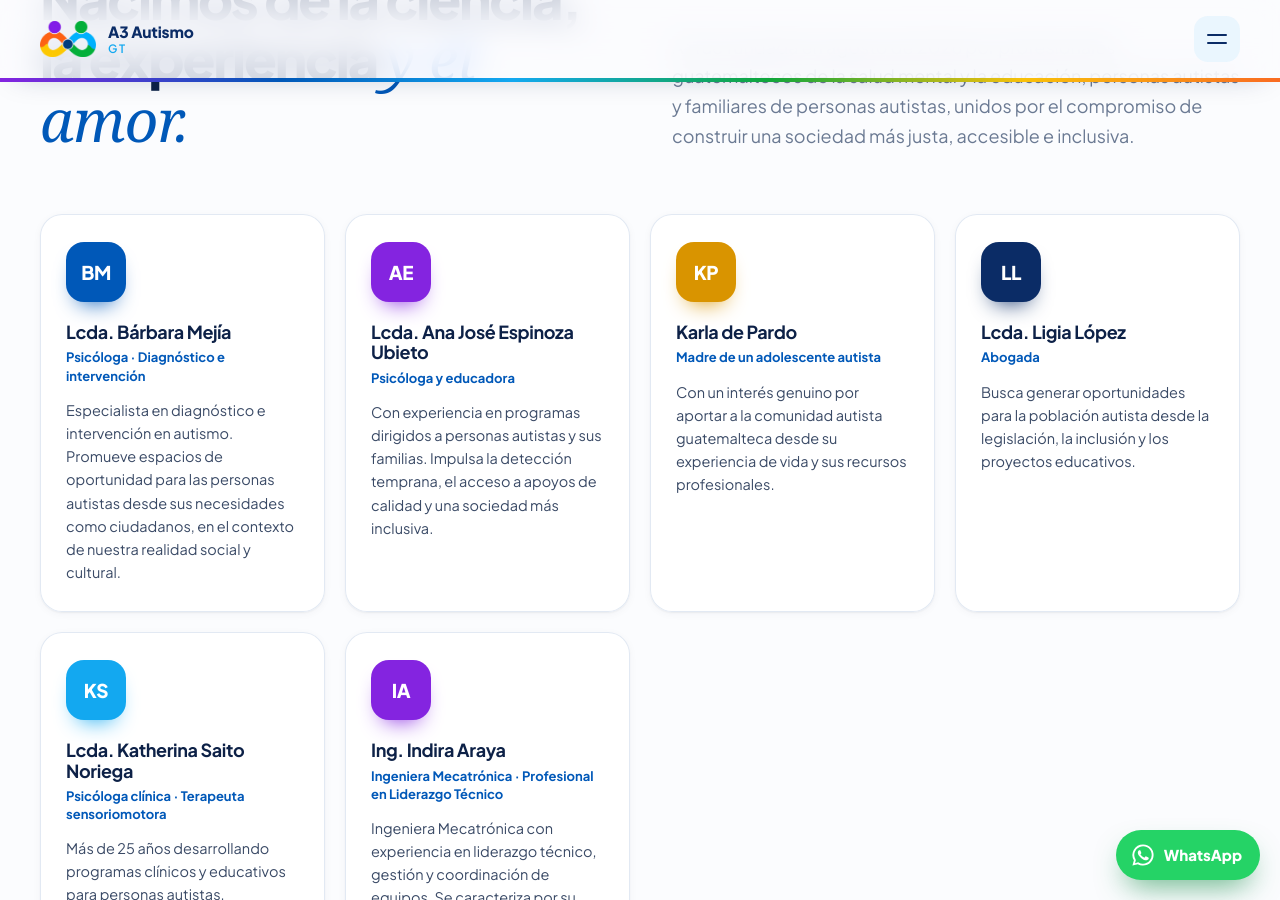
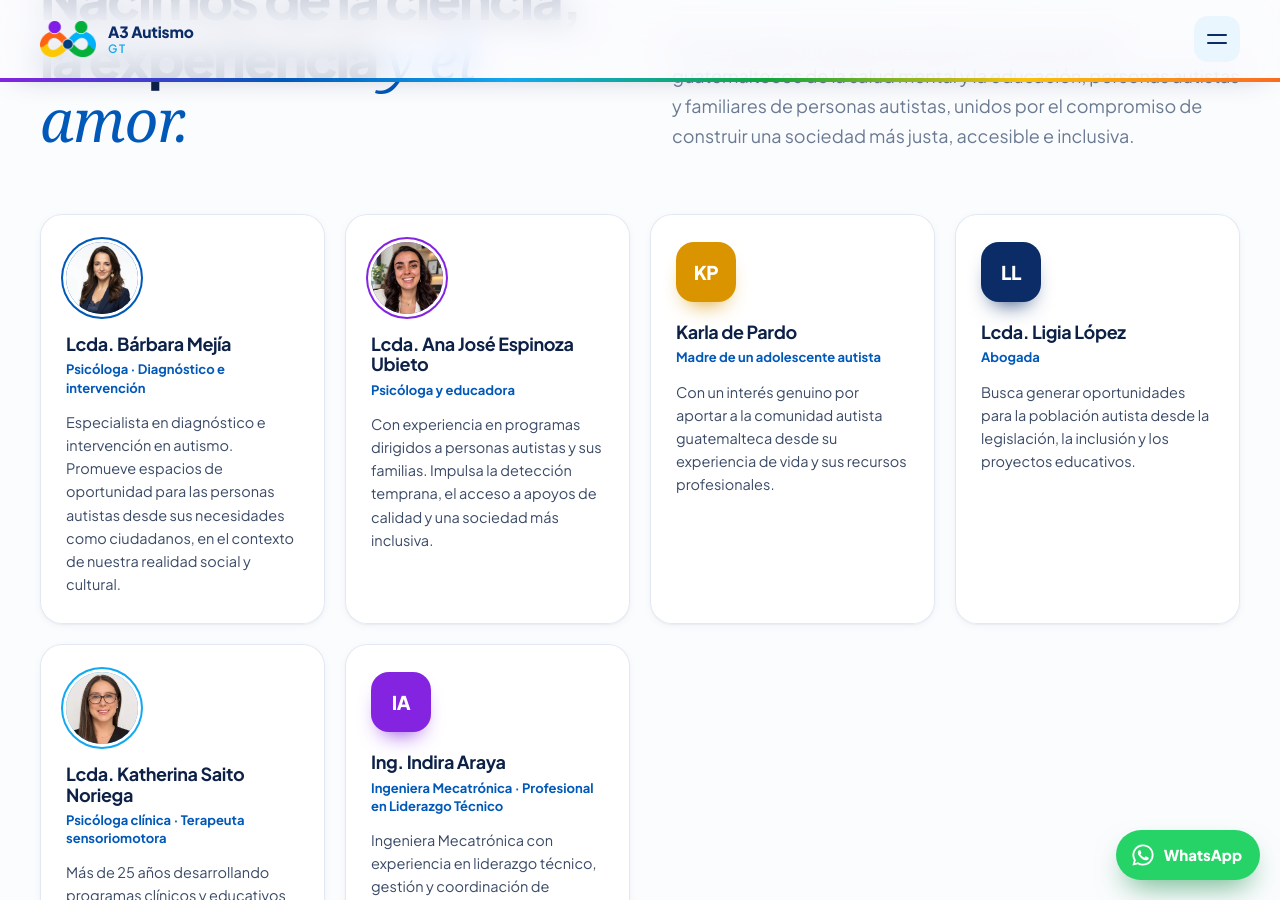
Before and after one commit to JoseMan200124/a3-autismo-gt, a Jekyll site: the page built from index.html, in a window 1280 px wide and 900 px high, scrolled down 8166 px. Built offline with Jekyll 4.4.1, drawn with Linux system fonts in a browser that asks for light colours; some web fonts are replaced.

Commit message:
Panel (José Man): actualiza fundadores +3

```diff
--- a/_data/fundadores.yml
+++ b/_data/fundadores.yml
@@ -4,13 +4,13 @@ texto: A³ fue fundada en agosto de 2026 por profesionales guatemaltecos de la s
 personas:
   - nombre: Lcda. Bárbara Mejía
     iniciales: BM
-    foto: ''
+    foto: /assets/img/fotos/cd001dd6-e811-4309-abdd-6c1a9787d807.webp
     rol: Psicóloga · Diagnóstico e intervención
     texto: Especialista en diagnóstico e intervención en autismo. Promueve espacios de oportunidad para las personas autistas desde sus necesidades como ciudadanos, en el contexto de nuestra realidad social y cultural.
     color: blue
   - nombre: Lcda. Ana José Espinoza Ubieto
     iniciales: AE
-    foto: ''
+    foto: /assets/img/fotos/CC646465-CDF0-41B9-90E9-A50B86A77861.webp
     rol: Psicóloga y educadora
     texto: Con experiencia en programas dirigidos a personas autistas y sus familias. Impulsa la detección temprana, el acceso a apoyos de calidad y una sociedad más inclusiva.
     color: purple
@@ -28,7 +28,7 @@ personas:
     color: navy
   - nombre: Lcda. Katherina Saito Noriega
     iniciales: KS
-    foto: ''
+    foto: /assets/img/fotos/08394379-5d66-4856-8ec9-2550ea6d680e.webp
     rol: Psicóloga clínica · Terapeuta sensoriomotora
     texto: Más de 25 años desarrollando programas clínicos y educativos para personas autistas, neurodivergentes y sus familias, incluyendo DIRFloortime® (niveles 1–4).
     color: sky
```
Also changed, not shown: assets/img/fotos/08394379-5d66-4856-8ec9-2550ea6d680e.webp (added), assets/img/fotos/CC646465-CDF0-41B9-90E9-A50B86A77861.webp (added), assets/img/fotos/cd001dd6-e811-4309-abdd-6c1a9787d807.webp (added).
